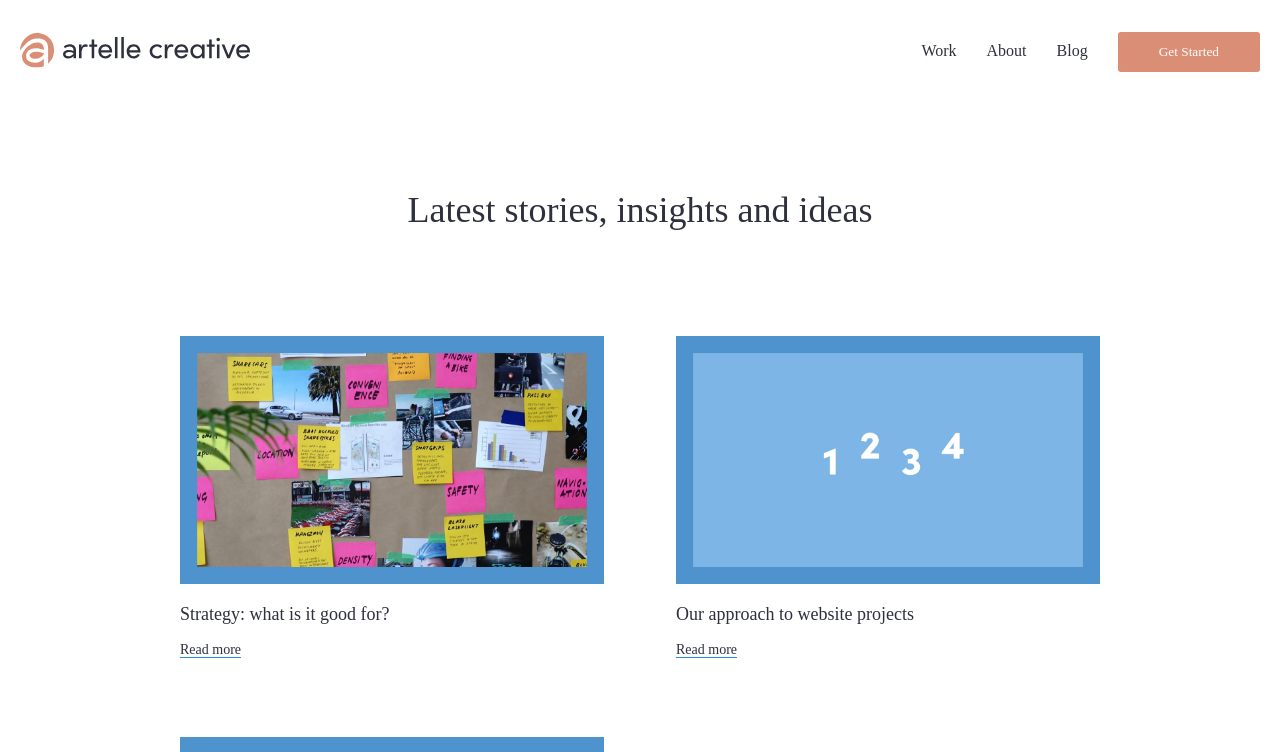
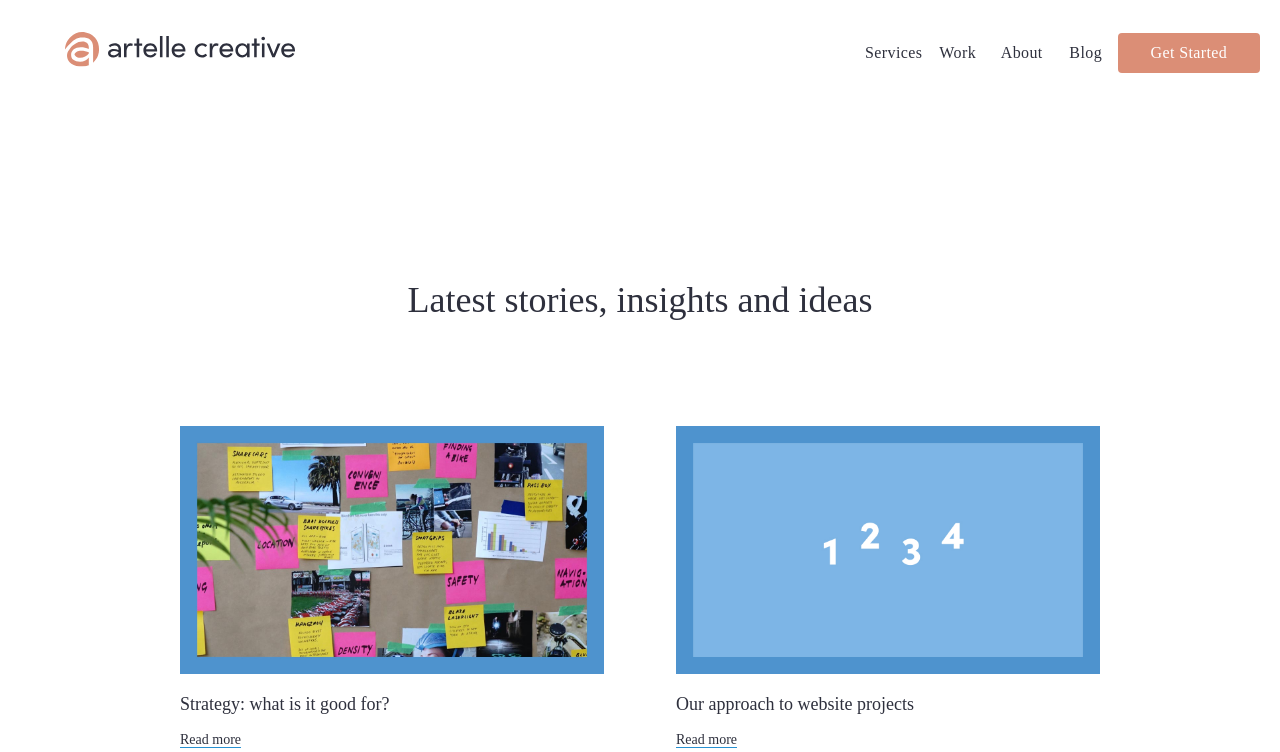
Before and after one commit to maribellDev/artellecreative, a Next.js app: page /blog in a window 1280 px wide. Shown: the top 752 px of the page. Built offline with nearby package versions, Linux system fonts and the light colour scheme; a web font is replaced by a local one.

Commit message:
add: menu

```diff
--- /dev/null
+++ b/Components/Menuui.js
@@ -0,0 +1,112 @@
+import * as React from "react";
+
+import Button from "@mui/material/Button";
+import Menu from "@mui/material/Menu";
+import MenuItem from "@mui/material/MenuItem";
+import Link from "next/link";
+import style from "../styles/home.module.scss";
+import Image from "next/image";
+import Logo from "../public/logo/Logo-up.svg";
+import styles from "../styles/navigation.module.scss";
+//import KeyboardArrowDownIcon from "@mui/icons-material/KeyboardArrowDown";
+
+export default function Menuui() {
+  const [anchorEl, setAnchorEl] = React.useState(null);
+
+  const open = Boolean(anchorEl);
+  const handleClick = (event) => {
+    setAnchorEl(event.currentTarget);
+  };
+  const handleClose = () => {
+    setAnchorEl(null);
+  };
+
+  return (
+    <>
+      <Button className={styles.logo}>
+        <Link href={"/"}>
+          <a>
+            <span className={styles.logo1}>
+              <Image src={Logo} alt="Logo" />
+            </span>
+          </a>
+        </Link>
+      </Button>
+      <div className={styles.menubig}>
+        <Button
+          className={styles.but}
+          id="services-button"
+          aria-controls={open ? "services-menu" : undefined}
+          aria-haspopup="true"
+          aria-expanded={open ? "true" : undefined}
+          onClick={handleClick}
+          // endIcon={<KeyboardArrowDownIcon />}
+        >
+          <span>
+            <a>Services</a>
+          </span>
+        </Button>
+        <Menu
+          id="services-menu"
+          MenuListProps={{
+            "aria-labelledby": "services-button",
+          }}
+          anchorOrigin={{
+            vertical: "bottom",
+            horizontal: "left",
+          }}
+          transformOrigin={{
+            vertical: "top",
+            horizontal: "left",
+          }}
+          keepMounted
+          anchorEl={anchorEl}
+          open={Boolean(anchorEl)}
+          onClose={handleClose}
+        >
+          <MenuItem onClick={handleClose}>Website Packages</MenuItem>
+          <MenuItem onClick={handleClose}>Brand & Logo Design</MenuItem>
+          <MenuItem onClick={handleClose}>New Business Packages</MenuItem>
+          <MenuItem onClick={handleClose}>On going design</MenuItem>
+          <MenuItem onClick={handleClose}>On going website support</MenuItem>
+        </Menu>
+
+        <Button
+          className={styles.but}
+          id="work-button"
+          // aria-controls={open ? "work-menu" : undefined}
+          // aria-haspopup="true"
+          // aria-expanded={open ? "true" : undefined}
+          // onClick={handleClick}
+        >
+          <a>Work</a>
+        </Button>
+        {/* <Menu
+          id="work-menu"
+          anchorEl={anchorEl}
+          open={open}
+          onClose={handleClose}
+          MenuListProps={{
+            "aria-labelledby": "work-button",
+          }} */}
+        {/* >
+          <MenuItem onClick={handleClose}>Website Packages</MenuItem>
+          <MenuItem onClick={handleClose}>Brand & Logo Design</MenuItem>
+        </Menu> */}
+        <Button className={styles.but}>
+          <a>About</a>
+        </Button>
+        <Button className={styles.but}>
+          <a>Blog</a>
+        </Button>
+
+        <Button className={style.dark}>
+          {" "}
+          <Link href={"/contact"}>
+            <a style={{ paddingRight: "0px", color: "white" }}>Get Started</a>
+          </Link>
+        </Button>
+      </div>
+    </>
+  );
+}
--- a/Components/Navbar.js
+++ b/Components/Navbar.js
@@ -1,50 +1,16 @@
 import Link from "next/link";
 import Image from "next/image";
-
 import Logo from "../public/logo/Logo-up.svg";
 import styles from "../styles/navigation.module.scss";
 import style from "../styles/home.module.scss";
 import { Navadapt } from "../Components/Navadapt";
+import Menuui from "./Menuui";
 
 export function Navbar() {
   return (
-    <nav className={styles.navbar}>
-      <div>
-        <Link href={"/"}>
-          <a>
-            <span className={styles.logo1}>
-              <Image src={Logo} alt="Logo" />
-            </span>
-          </a>
-        </Link>
-      </div>
+    <div className={styles.navbar}>
+      <Menuui />
       <Navadapt />
-      <div></div>
-      <div className={styles.btnMenu}>
-        <span className={styles.line1}></span>
-        <span className={styles.line2}></span>
-        <span className={styles.line3}></span>
-      </div>
-
-      <div className={styles.menu}>
-        <Link href={"/work"}>
-          <a>Work</a>
-        </Link>
-
-        <Link href={"/about"}>
-          <a>About</a>
-        </Link>
-
-        <Link href={"/blog"}>
-          <a>Blog</a>
-        </Link>
-
-        <Link href={"/contact"}>
-          <a style={{ paddingRight: "0px", color: "white" }}>
-            <button className={style.dark}>Get Started</button>
-          </a>
-        </Link>
-      </div>
-    </nav>
+    </div>
   );
 }
--- a/package.json
+++ b/package.json
@@ -10,12 +10,18 @@
     "lint": "next lint"
   },
   "dependencies": {
+    "@emotion/react": "^11.9.3",
+    "@emotion/styled": "^11.9.3",
+    "@mui/icons-material": "^5.8.4",
+    "@mui/material": "^5.8.4",
+    "@mui/styled-engine-sc": "^5.8.0",
     "next": "12.1.0",
     "react": "^17.0.2",
     "react-calendly": "^2.2.3",
     "react-dom": "^17.0.2",
     "react-hotjar": "^5.0.0",
     "sass": "^1.49.9",
+    "styled-components": "^5.3.5",
     "swiper": "^8.0.6"
   },
   "devDependencies": {
--- a/pages/_document.js
+++ b/pages/_document.js
@@ -1,11 +1,18 @@
 import Document, { Html, Head, Main, NextScript } from "next/document";
-
 export default class MyDocument extends Document {
   render() {
     return (
       <Html lang="en">
         <Head>
           <link rel="stylesheet" href="https://use.typekit.net/mod3ewt.css" />
+          <link
+            rel="stylesheet"
+            href="https://fonts.googleapis.com/css?family=Roboto:300,400,500,700&display=swap"
+          />
+          <link
+            rel="stylesheet"
+            href="https://fonts.googleapis.com/icon?family=Material+Icons"
+          />
         </Head>
         <body>
           <Main />
--- a/styles/mainscreen.module.scss
+++ b/styles/mainscreen.module.scss
@@ -20,6 +20,7 @@
 @media (max-width: 1040px) {
   .blockmain {
     flex-direction: column;
+    margin-top: -150px;
     .textmain {
       height: auto;
       margin-bottom: 50px;
--- a/styles/navadapt.module.scss
+++ b/styles/navadapt.module.scss
@@ -5,12 +5,14 @@
 /* 48em = 768px */
 
 .header {
+  display: block;
   background-color: #fff;
   position: fixed;
   width: 100%;
   z-index: 3;
   height: 78px;
   margin-left: -20px;
+  margin-top: 180px;
 
   .menu {
     position: absolute;
@@ -71,6 +73,7 @@
       }
     }
   }
+}
 .logo {
   display: block;
   float: left;
@@ -80,7 +83,7 @@
   position: relative;
   margin-left: 20px;
 }
-}
+
 .menu {
   transition: 0.7s;
   overflow: hidden;
--- a/styles/navigation.module.scss
+++ b/styles/navigation.module.scss
@@ -1,27 +1,47 @@
 .navbar {
   height: 104px;
   max-width: 1286px;
-  margin: 0 auto;
+  margin: -90px auto 180px auto;
   display: flex;
   align-items: center;
   justify-content: space-between;
   padding: 0 20px;
-  a {
-    padding-right: 30px;
-    &:hover {
-      color: rgba(219, 142, 118, 1);
+  .menubig {
+    margin-right: 20px;
+    margin-left: -20px;
+    // float: right;
+    .but {
+      width: 50px;
     }
-    &:active {
-      color: rgba(220, 180, 118, 1);
+    .css-9tj150-MuiButton-endIcon {
+      margin-left: -10px;
+    }
+    a {
+      font-family: Sofia-pro;
+      font-size: 16px;
+      text-transform: capitalize;
+      color: #2e303d;
+      &:hover {
+        color: rgba(219, 142, 118, 1);
+      }
+      &:active {
+        color: rgba(220, 180, 118, 1);
+      }
     }
   }
+}
+.logo {
+  width: 280px;
+  height: 35px;
+  margin-left: -45px;
 }
 
 @media (max-width: 768px) {
   .navbar {
     height: 78px;
 
-    .menu {
+    .menubig,
+    .logo {
       display: none;
     }
   }
```
Also changed, not shown: public/icons/arrowmenu.svg (added), 1 other file (tests, documents, lock files or other folders). Lines whose indentation alone changed are shown as unchanged.
